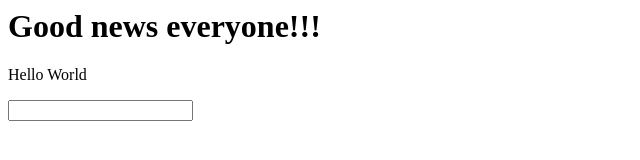
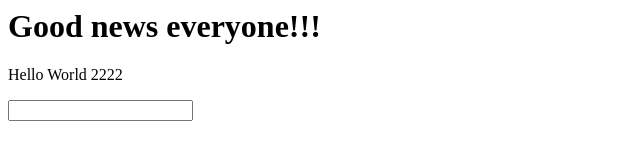
Before and after one commit to AndreyGopko/andreygopko.github.com, a plain HTML site: page index.html in a window 1280 px wide. Shown: the full height of the page, 0-640 px from the left. Drawn offline with Linux system fonts and the light colour scheme.

Commit message:
commit with atom

```diff
--- a/index.html
+++ b/index.html
@@ -4,7 +4,7 @@
 </head>
 <body>
 	<h1>Good news everyone!!!</h1>
-	<p>Hello World </p>
+	<p>Hello World 2222</p>
 	<input type="text" name="login"/>
 </body>
 </html>
```
